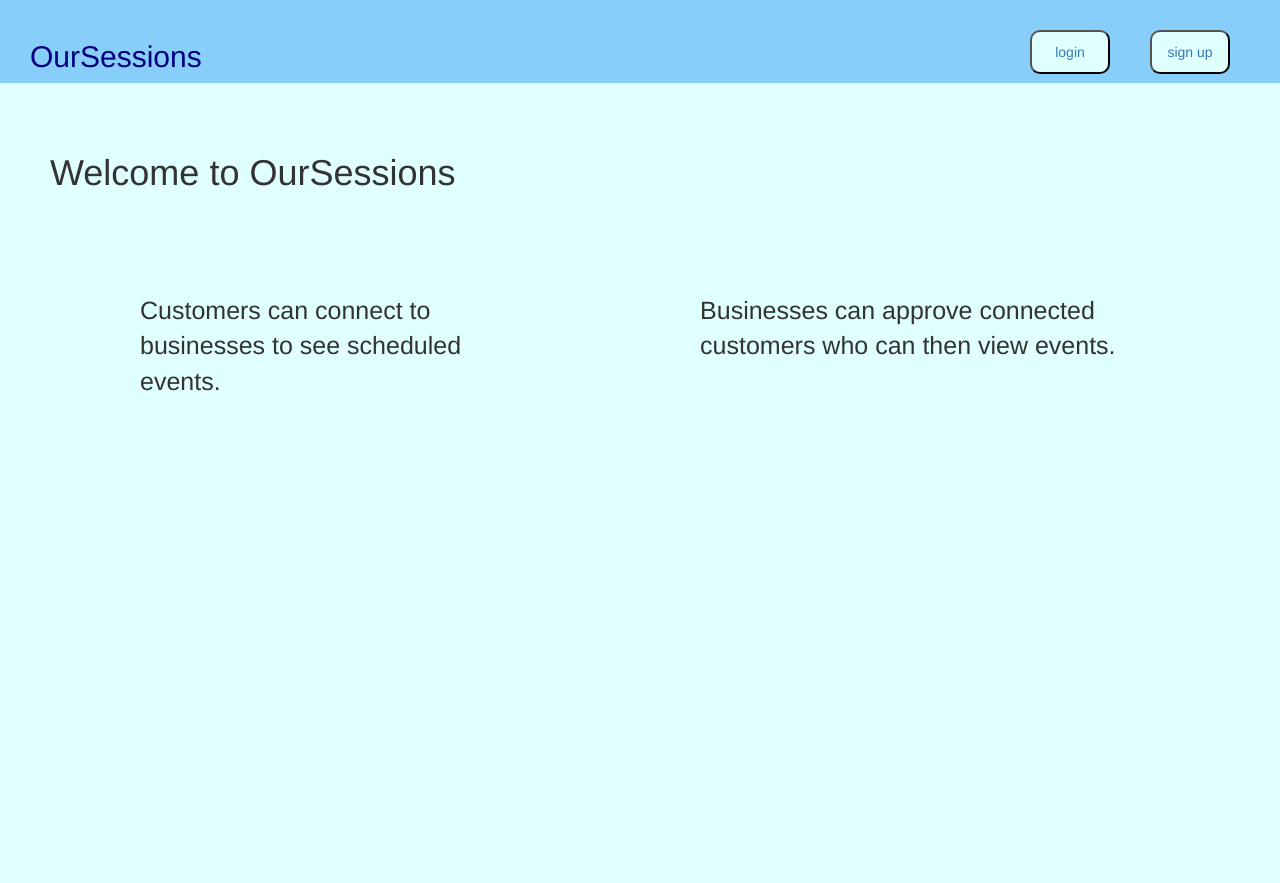
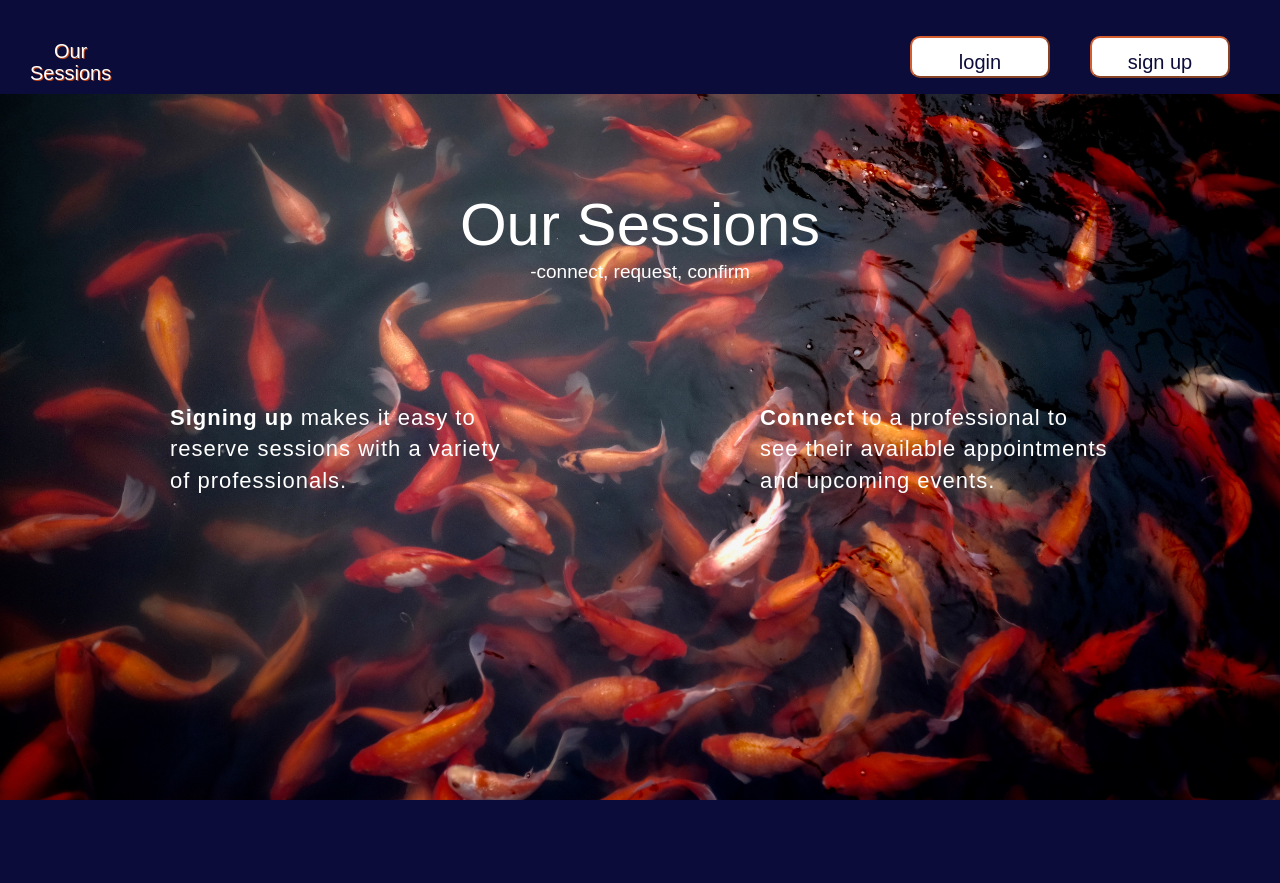
Before and after one commit to cpbcpb/quantumclick, a Node server app: page / in a window 1280 px wide. After the commit the page ends 800 px from the top, so only its background shows below. Run offline with Node 20, Linux system fonts and the light colour scheme; some libraries are stand-ins or nearby versions.

Commit message:
worked on index page styling.  added background image, changed font, resized

```diff
--- a/models/user.js
+++ b/models/user.js
@@ -1,6 +1,7 @@
 const mongoose = require('mongoose');
 const Schema   = mongoose.Schema;
-
+const Connection = "./connection.js"
+const Meet = "./meet.js"
 const userSchema = new Schema({
     //things to be given in signup
     username: String,
@@ -15,7 +16,7 @@ const userSchema = new Schema({
    businessDescription: {type: String},
    websiteURL: {type: String},
    //the user's connections
-   connections: [{type: Schema.Types.ObjectId}
+   connections: [{type: Schema.Types.ObjectId, ref: 'Connection'}
 ],
    meets: [{type: Schema.Types.ObjectId, ref: 'Meet'}
         ],
--- a/public/stylesheets/style.css
+++ b/public/stylesheets/style.css
@@ -1,12 +1,16 @@
 button {
   border-radius: 10px;
-  padding: 10px;
-  background-color: lightcyan;
+  padding: 10px 0 0 0;
+  width: 140px;
+  background-color: white;
   margin: 0 10px;
-  min-width: 80px; }
+  color: #0c0c3b;
+  font-size: 20px;
+  font-family: fantasy;
+  border-color: rgba(207, 75, 23, 0.89); }
 
 body {
-  background-color: lightcyan; }
+  background-color: darkslategrey; }
 
 .accountpage {
   display: flex; }
@@ -14,21 +18,45 @@ body {
 .explain {
   display: flex;
   flex-direction: row;
-  font-size: 20px; }
+  font-size: 22px;
+  justify-content: space-around;
+  align-content: space-around;
+  flex-wrap: wrap;
+  font-family: fantasy;
+  letter-spacing: 1px; }
+
+.explain div {
+  max-width: 350px;
+  margin: 5px 30px 40px 30px;
+  padding: 0; }
 
 .indexAll {
   height: 100vh;
   padding: 50px;
   display: flex;
   flex-direction: column;
-  width: 100vw;
-  background-size: cover; }
+  justify-content: space-evenly;
+  align-content: center;
+  background-image: url("..//images/jeremy-cai-141572-unsplash.jpg");
+  background-size: cover;
+  background-repeat: no-repeat;
+  background-position-y: 100%;
+  background-position-x: center;
+  color: white;
+  font-size: 35px;
+  font-family: fantasy; }
 
-.indexAll p {
-  font-size: 25px;
-  padding: 90px; }
+.titleandtag {
+  padding: 0;
+  font-size: 19px;
+  text-align: center; }
 
-/*# sourceMappingURL=style.css.map */
+.indexAll h1 {
+  font-size: 60px;
+  text-align: center;
+  padding: 0;
+  margin: 40px 0 0 0; }
+
 form {
   display: flex;
   flex-direction: column;
@@ -78,26 +106,30 @@ form input {
 
 nav {
   display: flex;
+  position: fixed;
+  width: 100%;
   padding-top: 20px;
   padding-left: 30px;
   padding-right: 30px;
   flex-direction: row;
   justify-content: space-between;
   align-items: center;
-  background-color: lightskyblue; }
+  flex-wrap: wrap;
+  background-color: #0c0c3b; }
 
 .logo {
-  color: navy; }
+  color: white;
+  font-family: fantasy;
+  text-align: center;
+  text-shadow: 1px 1px rgba(207, 75, 23, 0.89); }
 
 .logo h3 {
-  font-size: 30px; }
+  font-size: 20px; }
 
 .navRight {
   display: flex;
-  justify-content: flex-end; }
-
-.navRight h3 {
-  margin: 0 20px; }
+  flex-wrap: wrap;
+  justify-content: space-around; }
 
 .navRight a {
   padding-left: 10px;
--- a/public/stylesheets/style.scss
+++ b/public/stylesheets/style.scss
@@ -1,13 +1,20 @@
+
 button {
     border-radius: 10px;
-    padding: 10px;
-    background-color: lightcyan;
+    padding: 10px 0 0 0;
+    width: 140px;
+    background-color:white;
     margin: 0 10px;
-    min-width: 80px;
+    color:rgb(12, 12, 59);
+    font-size: 20px;
+    font-family: fantasy;
+    border-color: rgba(207, 75, 23, 0.89)
+
+
 }
 
 body {
-    background-color: lightcyan;
+    background-color: darkslategrey;
 }
 .accountpage{
     display: flex;
@@ -15,21 +22,47 @@ body {
 .explain{
     display:flex;
     flex-direction: row;
-    font-size:20px;
+    font-size:22px;
+    justify-content: space-around;
+    align-content: space-around;
+    flex-wrap: wrap;
+    font-family: fantasy;
+    letter-spacing: 1px;
+}
+.explain div{
+    max-width: 350px;
+    margin:5px 30px 40px 30px;
+    padding:0;
+
 }
 .indexAll{
      height:100vh;
     padding:50px;
     display:flex;
     flex-direction:column;
-    width:100vw;
-    background-size:cover;
+    justify-content: space-evenly;
+    align-content: center;
+    background-image: url("..//images/jeremy-cai-141572-unsplash.jpg");
+    background-size: cover;
+    background-repeat: no-repeat;
+    background-position-y: 100%;
+    background-position-x:center;
+    color:white;
+    font-size: 35px;
+    font-family: fantasy;
 }
-.indexAll p{
-    font-size: 25px;
-    padding:90px;
+.titleandtag{
+    padding:0;
+    font-size: 19px;
+    text-align: center;
 }
-/*# sourceMappingURL=style.css.map */
+.indexAll h1{
+    font-size: 60px;
+    text-align: center;
+    padding:0;
+    margin: 40px 0 0 0;
+}
+
 form {
     display: flex;
     flex-direction: column;
@@ -81,27 +114,32 @@ form input{
 }
 nav {
     display: flex;
+    position: fixed;;
+    width:100%;
     padding-top: 20px;
     padding-left: 30px;
     padding-right: 30px;
     flex-direction: row;
     justify-content: space-between;
     align-items: center;
-    background-color: lightskyblue;
+    flex-wrap: wrap;
+    background-color: rgb(12, 12, 59);
 }
 .logo{
-    color: navy;
+    color: white;
+    font-family: fantasy;
+    text-align: center;
+    text-shadow: 1px 1px rgba(207, 75, 23, 0.89);
 }
 .logo h3{
-    font-size: 30px;
+    font-size: 20px;
 }
 .navRight {
 display:flex;
-justify-content: flex-end;
+flex-wrap: wrap;
+justify-content: space-around;
 }
-.navRight h3{
-    margin: 0 20px;
-}
+
 .navRight a{
     padding-left: 10px;
     padding-right:10px;
--- a/views/index.hbs
+++ b/views/index.hbs
@@ -1,15 +1,14 @@
 <div class="indexAll">
-<h1>Welcome to {{title}}</h1>
-
+    <div class="titleandtag">
+<h1 class="logo1">Our Sessions</h1>
+<p>-connect, request, confirm</p>
+</div>
 <div class="explain">
-<p>Customers can connect to businesses to see scheduled events.</p>
-<p>Businesses can approve connected customers who can then view events.</p>
+<div><p><strong>Signing up</strong> makes it easy to reserve sessions with a variety of professionals.</p></div>
+<div><p><strong>Connect</strong> to a professional to see their available appointments and upcoming events.</p></div>
 </div>
 {{!-- will move these links to layouts navbar and have it show signup only if user is not logged in
 //  --}}
-{{#if theUser}}
-<div>
-
+<div class="pretty">
 </div>
-{{/if}}
 </div>
--- a/views/layout.hbs
+++ b/views/layout.hbs
@@ -15,8 +15,9 @@ will show from layout on the index page but cant be referred to in index.hbs?--}
 
 
   <body>
+
     <nav>
-      <div class="logo"><h3>OurSessions</h3></div>
+      <div class="logo"><h3>Our<br>Sessions</h3></div>
 
       <div class="navRight">
 {{#if theUser.username}}
```
Also changed, not shown: public/images/jeremy-cai-141572-unsplash.jpg (added), views/userViews/signupPage.hbs (line endings or trailing spaces), 2 other files.
